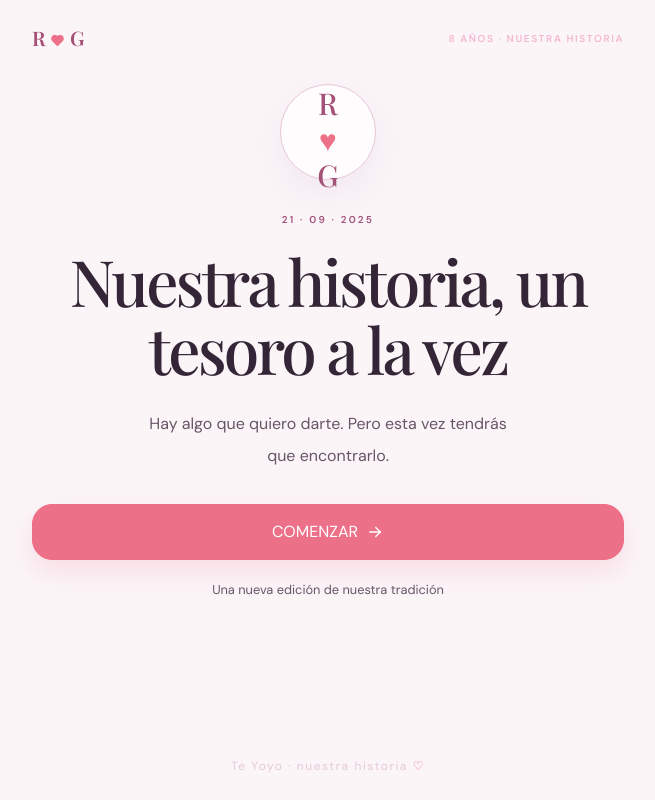
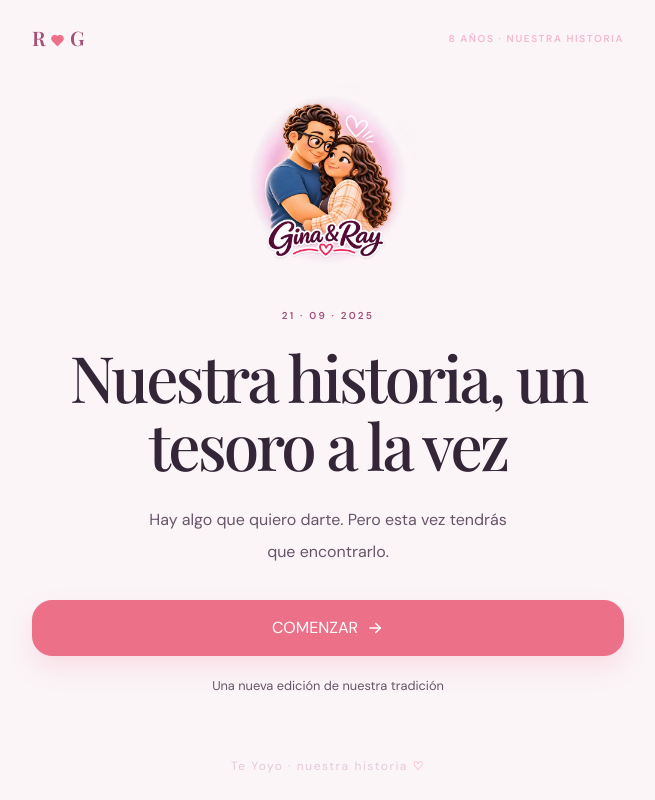
Before and after one commit to raymundo-salazar/our-history, a React (Vite) app: page / in a window 1280 px wide. Shown: the whole page, without its empty margins (312-967 px from the left). Built offline with nearby package versions, Linux system fonts and the light colour scheme.

Commit message:
feat(ui): add optimized cover artwork

```diff
--- a/src/pages/CoverPage/index.tsx
+++ b/src/pages/CoverPage/index.tsx
@@ -10,9 +10,14 @@ export const CoverPage = () => {
 
 	return (
 		<JourneyTemplate>
-			<div className="mx-auto grid size-24 place-items-center rounded-full border border-[#e8c6d8] bg-white/70 font-display text-3xl text-plum shadow-soft">
-				R <span className="text-rose">♥</span> G
-			</div>
+			<img
+				className="mx-auto size-40 object-contain sm:size-48"
+				src="/assets/pareja-rg.webp"
+				alt="Gina y Ray juntos, con un corazón"
+				width="640"
+				height="640"
+				fetchPriority="high"
+			/>
 			<div className="mt-8 text-center text-[10px] font-bold uppercase tracking-[.22em] text-plum">
 				{COVER_DATE}
 			</div>
```
Also changed, not shown: public/assets/pareja-rg.webp (added).
